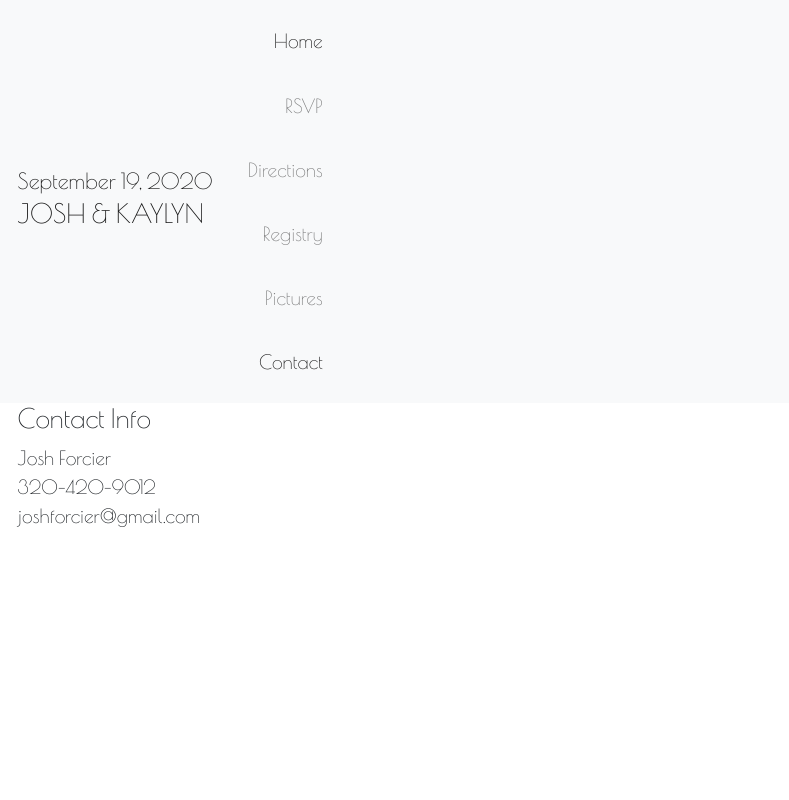
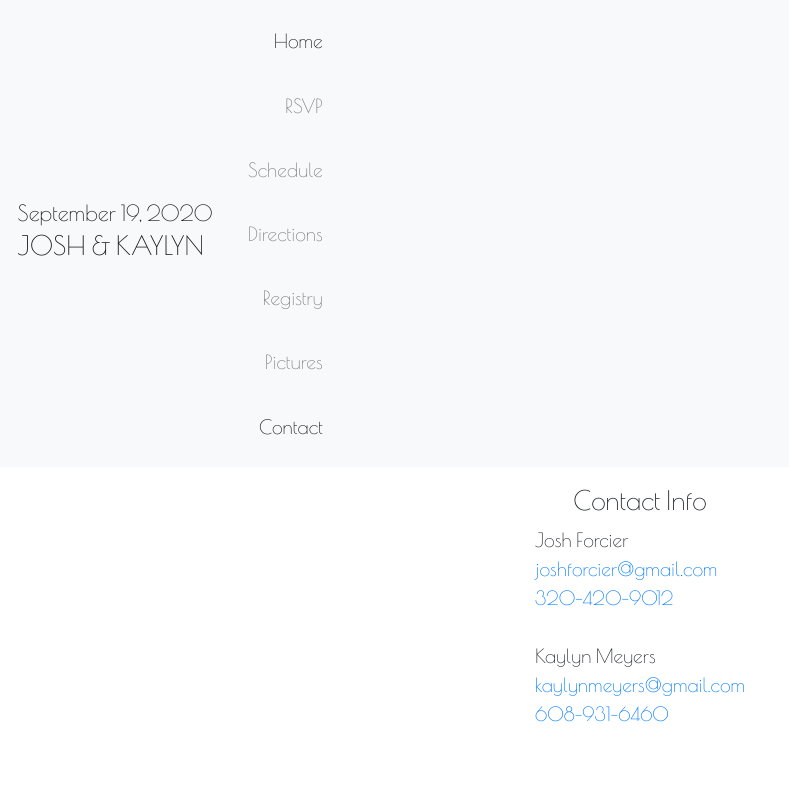
Before and after one commit to joshforcier/rsvp, a Vue app: page /contact in a window 1280 px wide. Shown: the top 800 px of the page, without its empty margins (0-789 px from the left). Built offline with nearby package versions, Linux system fonts and the light colour scheme; what vue-gallery, vue-sweetalert2, vuefire would draw is missing.

Commit message:
center text, add schedule, make contacts clickable

```diff
--- a/src/App.vue
+++ b/src/App.vue
@@ -14,6 +14,7 @@ import Contact from "./components/Contact";
 import Pictures from "./components/Pictures";
 import Directions from "./components/Directions";
 import Registry from "./components/Registry";
+import Schedule from "./components/Schedule";
 import Footer from "./components/Footer";
 
 export default {
@@ -29,6 +30,7 @@ export default {
         Pictures,
         Directions,
         Registry,
+        Schedule,
         Footer,
     },
 }
@@ -42,6 +44,11 @@ export default {
 
 h1 {
     font-size: 1.5rem;
+    padding-top: 1rem;
+}
+
+h2 {
+    font-size: 1.5rem;
 }
 
 html, body {
@@ -51,7 +58,20 @@ html, body {
 }
 
 .content {
-  min-height: calc(100vh - 150px);
+    min-height: calc(100vh - 150px);
+}
+
+.text_align_left {
+    display: inline-block;
+    text-align: left;
+}
+
+.text_align_center {
+    text-align: center;
+}
+
+.card-header {
+    padding: 0.25rem;
 }
 
 </style>
--- a/src/components/Contact.vue
+++ b/src/components/Contact.vue
@@ -1,11 +1,15 @@
 <template>
-    <div class="content">
-        <div class="mx-3">
-            <h1>Contact Info</h1>
-            <div class="text-left">
+    <div class="content text_align_center">
+        <div class="mx-3 text-center">
+            <h1 class="text_align_center">Contact Info</h1>
+            <div class="text_align_left">
                 Josh Forcier<br/>
-                320-420-9012<br/>
-                joshforcier@gmail.com<br/>
+                <a href="mailto:joshforcier@gmail.com">joshforcier@gmail.com</a><br/>
+                <a href="tel:+1-320-420-9012">320-420-9012</a><br/><br/>
+
+                Kaylyn Meyers<br/>
+                <a href="mailto:joshforcier@gmail.com">kaylynmeyers@gmail.com</a><br/>
+                <a href="tel:+1-608-931-6460">608-931-6460</a><br/>
             </div>
         </div>
     </div>
--- a/src/components/Directions.vue
+++ b/src/components/Directions.vue
@@ -1,8 +1,8 @@
 <template>
-    <div class="content">
+    <div class="content text_align_center">
         <div class="mx-3">
-            <h1>Directions</h1>
-            <div class="text-left">
+            <h1 class="text_align_center">Directions</h1>
+            <div class="text_align_left">
                 2757 W Deer Path Trail<br/>
                 Janesville, WI 53545
             </div>
--- a/src/components/Navbar.vue
+++ b/src/components/Navbar.vue
@@ -7,7 +7,7 @@
         >
             <b-navbar-brand href="#">
                 <div class="white-space">September 19, 2020</div>
-                <h1 class="header--1 text">JOSH & KAYLYN</h1>
+                <h2 class="header--1 text">JOSH & KAYLYN</h2>
             </b-navbar-brand>
             <b-navbar-toggle target="nav-collapse"></b-navbar-toggle>
             <b-collapse id="nav-collapse" is-nav>
@@ -50,21 +50,26 @@ export default {
                 },
                 {
                     id: 2,
+                    name: "Schedule",
+                    path: "/schedule",
+                },
+                {
+                    id: 3,
                     name: "Directions",
                     path: "/directions",
                 },
                 {
-                    id: 3,
+                    id: 4,
                     name: "Registry",
                     path: "/registry",
                 },
                 {
-                    id: 4,
+                    id: 5,
                     name: "Pictures",
                     path: "/pictures",
                 },
                 {
-                    id: 5,
+                    id: 6,
                     name: "Contact",
                     path: "/contact",
                 },
@@ -76,4 +81,9 @@ export default {
 </script>
 
 <style>
+
+.navbar {
+    padding: 0rem 1rem;
+}
+
 </style>
--- a/src/components/Pictures.vue
+++ b/src/components/Pictures.vue
@@ -1,7 +1,7 @@
 <template>
     <div class="content">
         <div class="mx-3">
-            <h1>Pictures</h1>
+            <h1 class="text_align_center">Pictures</h1>
         </div>
         <gallery :images="images" :index="index" @close="index = null"></gallery>
         <div
--- a/src/components/RSVP.vue
+++ b/src/components/RSVP.vue
@@ -2,8 +2,8 @@
     <div class="content">
         <div class="card">
             <div class="card-header">
-                <h1>RSVP</h1>
-                <div class="deadline">
+                <h1 class="text_align_center">RSVP</h1>
+                <div class="deadline text_align_center">
                     Deadline: June 1st, 2020
                 </div>
             </div>
@@ -90,7 +90,6 @@ export default {
         return {
             selected: {
                 number: 2,
-                type: Number,
             },
             newRsvp: {
                 name: [],
--- a/src/components/Registry.vue
+++ b/src/components/Registry.vue
@@ -1,8 +1,8 @@
 <template>
-    <div class="content">
+    <div class="content text_align_center">
         <div class="mx-3">
-            <h1>Registry</h1>
-            <div class="text-left">
+            <h1 class="text_align_center">Registry</h1>
+            <div class="text_align_left">
                 target<br/>
                 amazon<br/>
             </div>
--- /dev/null
+++ b/src/components/Schedule.vue
@@ -0,0 +1,21 @@
+<template>
+    <div class="content">
+        <div class="mx-3">
+            <h1 class="text_align_center">Schedule</h1>
+            <div class="text-left">
+
+            </div>
+        </div>
+    </div>
+</template>
+
+<script>
+
+export default {
+    name: "Schedule",
+}
+
+</script>
+
+<style>
+</style>
--- a/src/router/index.js
+++ b/src/router/index.js
@@ -6,6 +6,7 @@ import Pictures from "../components/Pictures";
 import Contact from "../components/Contact";
 import Directions from "../components/Directions";
 import Registry from "../components/Registry";
+import Schedule from "../components/schedule";
 
 Vue.use(router);
 
@@ -20,6 +21,11 @@ export default new router({
             path: "/RSVP",
             name: "RSVP",
             component: RSVP
+        },
+        {
+            path: "/schedule",
+            name: "Schedule",
+            component: Schedule
         },
         {
             path: "/directions",
```
